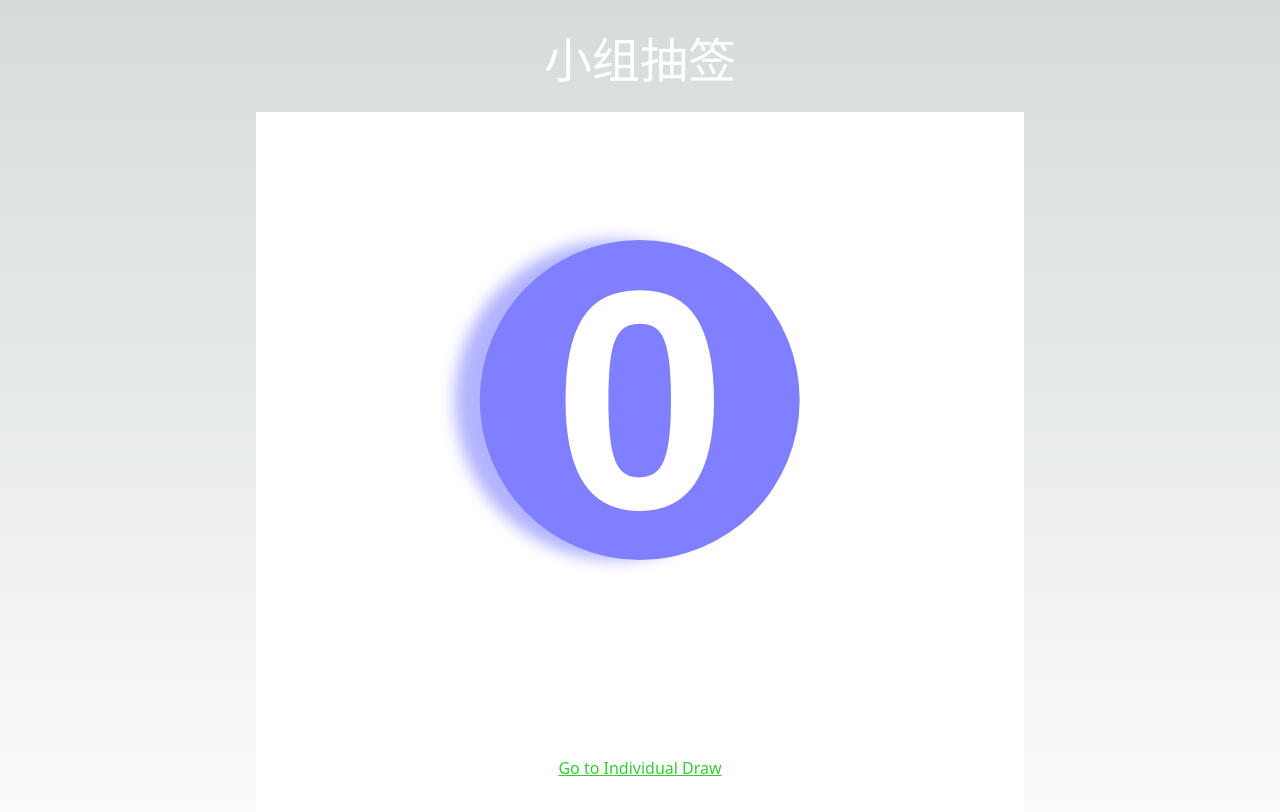
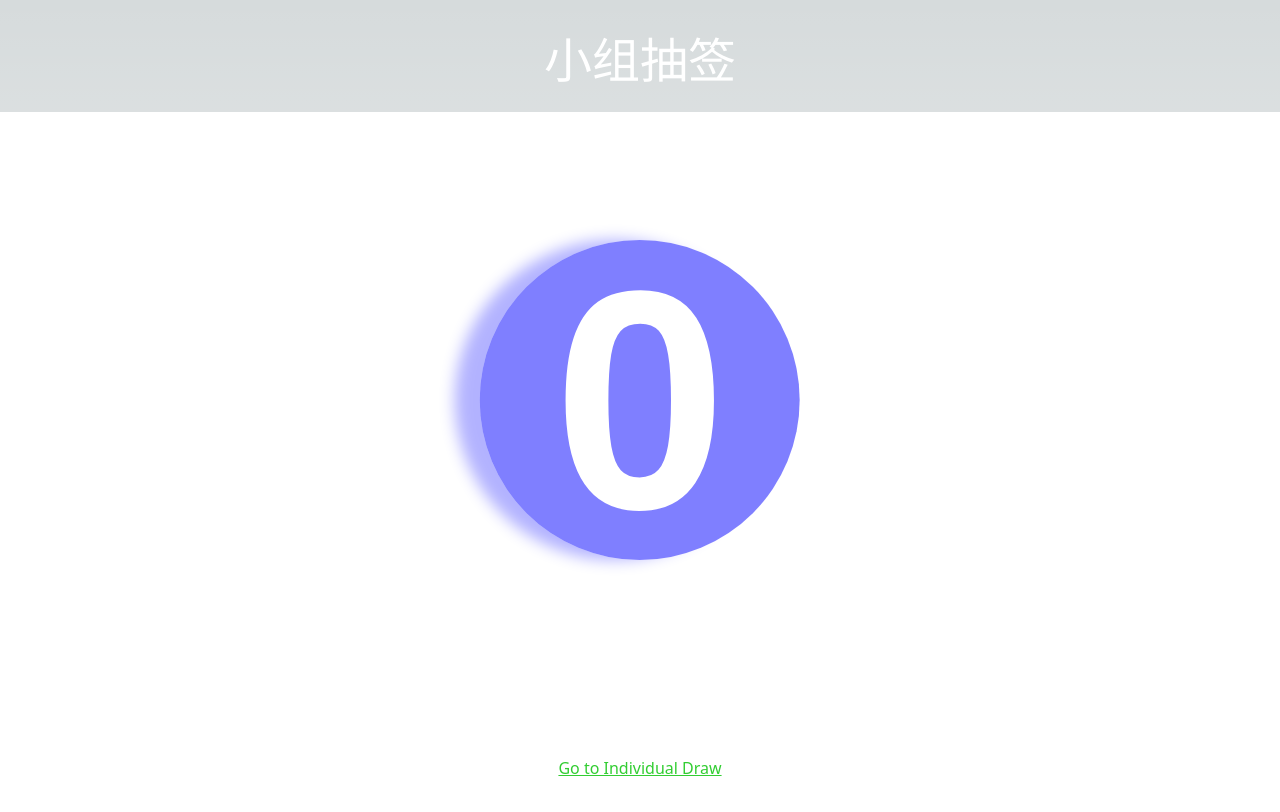
Before and after one commit to GaryFu/Lottery, a Next.js app: page /group-draw in a window 1280 px wide. Shown: the top 812 px of the page. Built offline with nearby package versions, Linux system fonts and the light colour scheme.

Commit message:
no comment

```diff
--- a/src/components/Lottery.js
+++ b/src/components/Lottery.js
@@ -85,7 +85,6 @@ function Lottery({ maxNumber, digits }) {
   const spheres = isRolling ? randomDigits : fixedDigits;
 
   return (
-      <div className={styles.pageContainer}>
       <div className={styles.lottery}>
           <div className={styles.sphereContainer}>
               {spheres.map((digit, index) => (
@@ -95,7 +94,6 @@ function Lottery({ maxNumber, digits }) {
               ))}
           </div>
       </div>
-      </div>
   );
 }
 
--- a/src/pages/group-draw.js
+++ b/src/pages/group-draw.js
@@ -11,15 +11,15 @@ function GroupDraw() {
     };
 
     return (
-        <div className={styles.pageContainer}>
+        <div>
             <h1 className={styles.title}>小组抽签</h1>
             <div className={styles.groupDraw}>
                 <Lottery maxNumber={8} digits={1} />
             </div>
             <div>
-        <span className={styles.navLink} onClick={handleClick}>
-          Go to Individual Draw
-        </span>
+            <span className={styles.navLink} onClick={handleClick}>
+              Go to Individual Draw
+            </span>
             </div>
         </div>
     );
--- a/src/pages/index.js
+++ b/src/pages/index.js
@@ -25,7 +25,7 @@ function Home() {
     };
 
   return (
-    <div>
+    <div className={styles.pageContainer}>
       <h1 className={styles.title}>学    号</h1>
       <Lottery maxNumber={38} digits={2} />
       <div>
```
Lines whose indentation alone changed are shown as unchanged.
